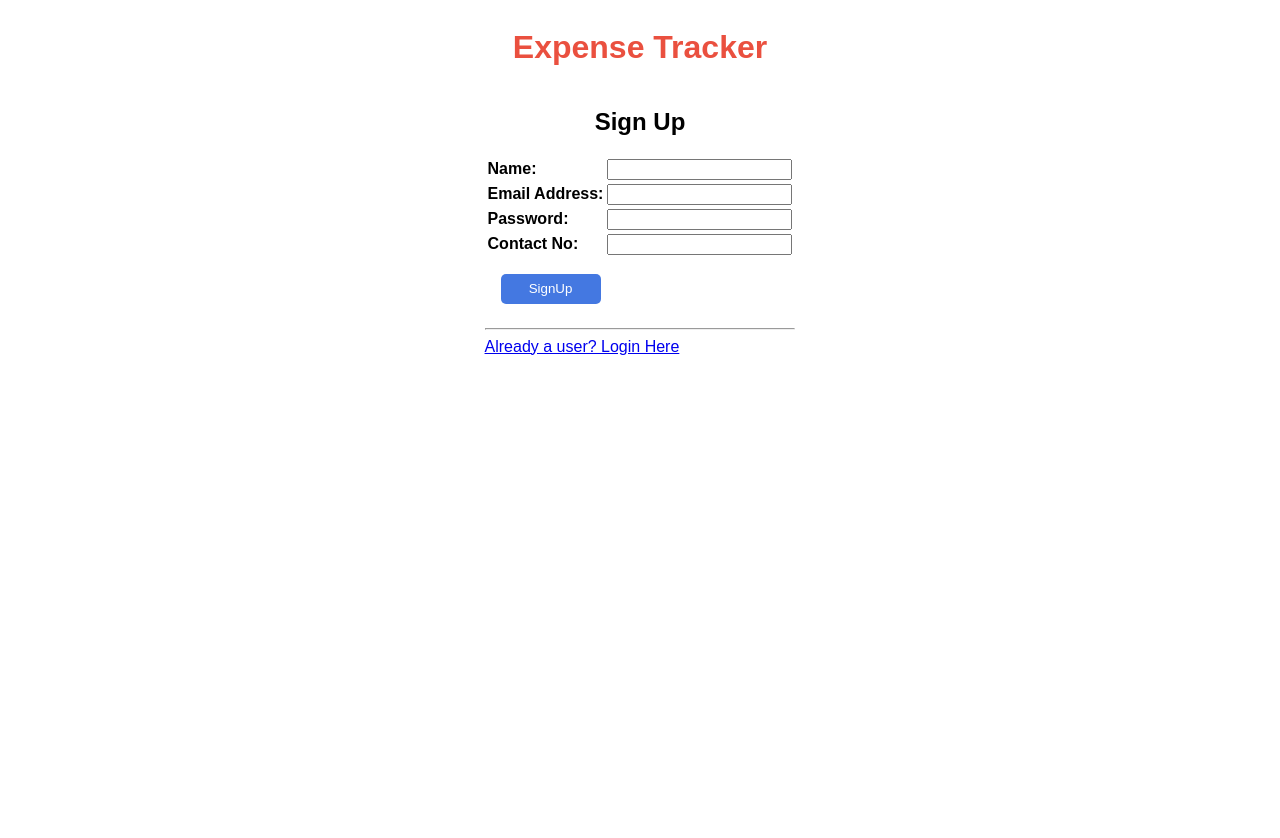
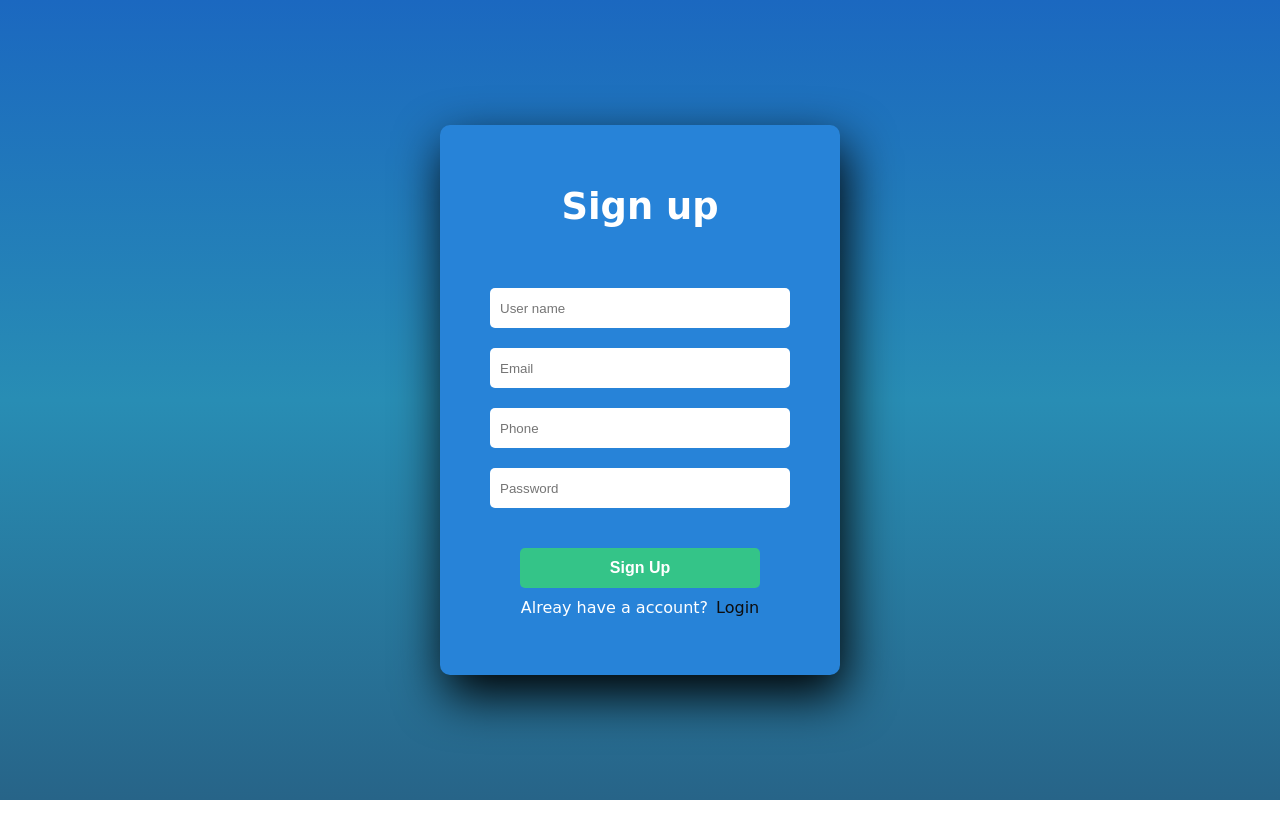
Before and after one commit to kedargogi/expenseTrackerBackend, a website: page Frontend/signUp.html in a window 1280 px wide. After the commit the page ends 800 px from the top, so only its background shows below. Drawn offline with nearby package versions, Linux system fonts and the light colour scheme.

Commit message:
signUp backend

```diff
--- a/Frontend/signUp.html
+++ b/Frontend/signUp.html
@@ -4,61 +4,37 @@
     <meta charset="UTF-8">
     <meta http-equiv="X-UA-Compatible" content="IE=edge">
     <meta name="viewport" content="width=device-width, initial-scale=1.0">
-    <link rel="stylesheet" href="style.css">
-    <title>Sign Up</title>
-
+    <title>SignUp</title>
+    <link rel="stylesheet" href="./style.css">
 </head>
 <body>
-    <header>
-        <h1>Expense Tracker</h1>
-    </header>
-    <div id="mainContainer">
-        <h2>Sign Up</h2>
-        <form  id="register">
-            <table>
-                <tr>
-                    <td>
-                        <label for="name">Name:</label>
-                    </td>
-
-                    <td>
-                        <input type="text" id="name" name="name" required>
-                    </td>
-                </tr>
-                <tr>
-                    <td>
-                        <label for="email">Email Address:</label>
-                    </td>
-
-                    <td>
-                        <input type="email"  id="email" name="email" required>
-                    </td>
-                </tr>
-                <tr>
-                    <td>
-                        <label for="password">Password:</label>
-                    </td>
-
-                    <td>
-                        <input type="password" id="password" name="password" required>
-                    </td>
-                </tr>
-                <tr>
-                    <td>
-                        <label for="phone">Contact No:</label>
-                    </td>
-
-                    <td>
-                        <input type="tel" id="phone" name="phone" required>
-                    </td>
-                </tr>
-            </table>
-                <button type="submit"  class="btn">SignUp</button>
-                <hr>
-                <a href="./login.html">Already a user? Login Here</a>
-        </form>
-
+    <div class="popup-container">
+        <div class="popup-message">
+            <!-- <p>Signup Successful</p>
+            <p>Please go to Login Page to login to your account.</p> -->
+        </div>
     </div>
 
+
+    <div class="main-container">
+
+        <div class="form-container">
+            <form>
+                <label for="chk" aria-hidden="true">Sign up</label>
+                <input type="text" name="name" id="name" placeholder="User name">
+
+                <input type="email" name="email" id="email" placeholder="Email">
+
+                <input type="number" name="phone" id="phone" placeholder="Phone">
+
+                <input type="password" name="password" id="password" placeholder="Password">
+
+                <button type="submit">Sign Up</button>
+            </form>
+            <p>Alreay have a account? <a href="../LoginPage/login.html">Login</a></p>
+        </div>
+    </div>
+    <script src="https://cdnjs.cloudflare.com/ajax/libs/axios/0.19.0/axios.min.js"></script>
+    <script src="./signup.js"></script>
 </body>
 </html>
--- /dev/null
+++ b/Frontend/signup.js
@@ -0,0 +1,62 @@
+let name = document.querySelector('#name')
+let email = document.querySelector('#email')
+let phone = document.querySelector("#phone")
+let password = document.querySelector('#password')
+
+const signupButton = document.querySelector('button')
+
+signupButton.addEventListener('click', (e)=>{
+    e.preventDefault()
+
+    if(name.value === ''){
+        name.placeholder = "Please enter the user name"
+        name.classList.add("empty")
+    }
+    else if(email.value === ''){
+        email.placeholder = "Please enter your email"
+        email.classList.add("empty")
+    }
+    else if(phone.value===''){
+        phone.placeholder = "Please enter your phone number"
+        phone.classList.add("empty")
+    }
+    else if(password.value===''){
+        password.placeholder = "Please enter your password"
+        password.classList.add("empty")
+    }else{
+        let userDetails = {
+            name: name.value, email:email.value, phone:phone.value, password: password.value
+        }
+        console.log(userDetails)
+        axios.post('http://localhost:3000/signup', userDetails)
+        .then((res)=>{
+            console.log(res.data.flag)
+
+            showPopupMessage(res.data.flag)
+
+        }).catch(err=>console.log(err))
+    }
+
+})
+
+function showPopupMessage(flag){
+    const popContainer = document.querySelector('.popup-container')
+    const popMessage = document.querySelector('.popup-message')
+
+
+    if(flag){
+        popMessage.innerHTML = `
+        <p>Signup Successful</p>
+        <p>Please go to Login Page to login to your account.</p>
+        `
+    }else{
+        popMessage.innerHTML = `
+        <p>User already exists. Please login</p>`
+    }
+
+    popContainer.classList.add('active')
+
+    setTimeout(()=>{
+        popContainer.classList.remove('active')
+    }, 3000)
+}
--- a/Frontend/style.css
+++ b/Frontend/style.css
@@ -1,48 +1,124 @@
-
-* {
-    box-sizing: border-box;
+body{
+	margin: 0;
+	padding: 0;
+	display: flex;
+	justify-content: center;
+	align-items: center;
+	min-height: 100vh;
+	font-family: 'Patua One', cursive;
+	background: linear-gradient(to bottom, #1b68c0, #288db4, #276488);
 }
 
-header{
-  display: flex;
-  align-items: center;
-  justify-content: center;
+.main-container{
+    width: 400px;
+    height: 550px;
+    overflow: hidden;
+	background-color: rgb(39, 131, 216);
+    border-radius: 10px;
+    box-shadow: 5px 20px 50px #000;
 }
 
-#mainContainer {
-    display: flex;
-    align-items: center;
-    flex-direction: column;
-    font-family: "Poppins", sans-serif;
-    margin: 0;
-    min-height: 100vh;
-
-
-    transition: background 0.3s linear, color 0.3s linear;
+label{
+	color: #fff;
+	font-size: 2.3em;
+	justify-content: center;
+	display: flex;
+	margin: 60px;
+	font-weight: bold;
+	cursor: pointer;
 }
 
-table {
-	font-family : Arial, Helvetica, sans-serif;
-	font-size : 100%;
-    font-weight: bold;
-     background-color: white;
+input{
+	width: 70%;
+	height: 20px;
+	background: white;
+	justify-content: center;
+	display: flex;
+	margin: 20px auto;
+	padding: 10px;
+	border: none;
+	outline: none;
+	border-radius: 5px;
+}
+
+button{
+	width: 60%;
+	height: 40px;
+	margin: 10px auto;
+	justify-content: center;
+	display: block;
+	color: #fff;
+	background: #34c488;
+	font-size: 1em;
+	font-weight: bold;
+	margin-top: 40px;
+	outline: none;
+	border: none;
+	border-radius: 5px;
+	transition: .2s ease-in;
+	cursor: pointer;
+}
+
+button:hover{
+    background-color: #df6868;
+}
+
+a{
+    margin-left: 0.5rem;
+    text-decoration: none;
+    color: rgb(13, 13, 14);
+}
+
+a:hover{
+    color: #fff;
+}
+
+p{
+    justify-content: center;
+    display: flex;
+    margin: 10px auto;
+    color: white;
 
 }
- h1 {
-   color: #ea503f;
-   font-family: Arial;
+
+.empty::-webkit-input-placeholder {
+    color: red;
+	font-family: 'Patua One', cursive;
  }
 
- .btn {
-    background-color: rgb(68, 120, 225);
-    color: white;
-    font-family: inherit;
-    padding: 5px;
+ .popup-container{
+	position: fixed;
+	top: 0;
+	left: 0;
+	right: 0;
+	bottom: 0;
+
+	display: none;
+	align-items: center;
+	justify-content: center;
+
+ }
+
+ .popup-container.active{
+	display: block;
+
+ }
+
+ .popup-message{
+	background-color:white;
     border-radius: 5px;
-    border: none;
-    cursor: pointer;
-    margin:1rem;
-    height:30px;
-    width:100px;
-    text-align: center;
+    box-shadow: 2px 2px 10px rgba(0, 0, 0, 0.3);
+    position: relative;
+	padding: 1rem;
+	margin: 1px auto;
+    width: 300px;
+	height: auto;
+	align-items: center;
+	justify-content: center;
 }
+
+.popup-message p{
+	color: #24243e;
+	font-family:'Patua One', cursive; ;
+	text-align: center;
+}
```
Also changed, not shown: app.js (added, +24 -0 lines), controllers/user.js (added, +22 -0 lines), models/user.js (added, +32 -0 lines), package.json (added, +29 -0 lines), routes/userLoginSignup.js (added, +15 -0 lines), util/database.js (added, +10 -0 lines), 2 other files.
